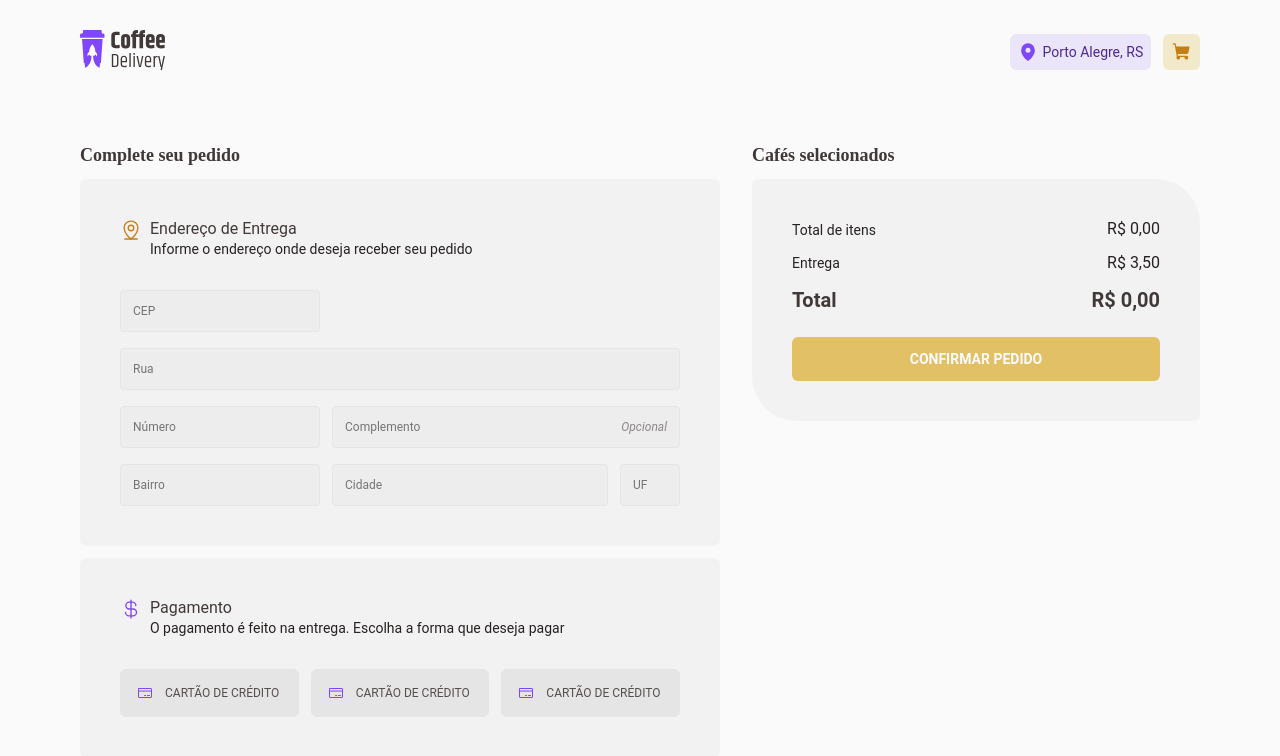
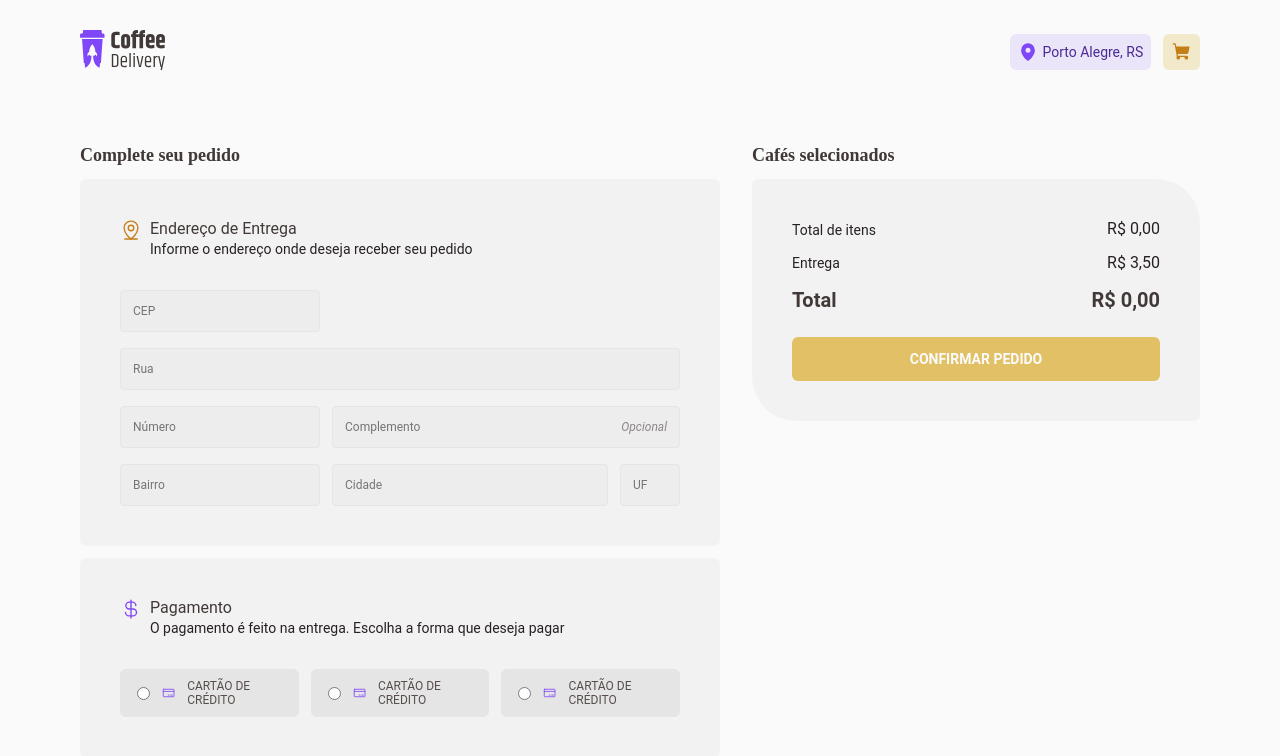
Before and after one commit to tiagoc0sta/Ignite_Coffee-Delivery, a React app in the folder coffee-delivery/: page /completeOrder in a window 1280 px wide. Shown: the top 756 px of the page. Built offline with nearby package versions, Linux system fonts and the light colour scheme; the HTML template or start-up script is replaced by a standard one.

Commit message:
add payment method input details

```diff
--- a/coffee-delivery/src/components/Input/index.tsx
+++ b/coffee-delivery/src/components/Input/index.tsx
@@ -13,7 +13,7 @@ export const Input = forwardRef<HTMLInputElement, InputProps>(
   ({error, rightText, className,...props}, ref) => {
     return(
       <InputWrapper className={className}>
-        <InputStyleContainer>
+        <InputStyleContainer hasError={!!error}>
           <InputStyled {...props} ref={ref}/>
           {rightText && <RigthText>{rightText}</RigthText>}
         </InputStyleContainer>
--- a/coffee-delivery/src/components/Input/styles.ts
+++ b/coffee-delivery/src/components/Input/styles.ts
@@ -1,4 +1,4 @@
-import styled from "styled-components";
+import styled, { css } from "styled-components";
 
 export const InputWrapper = styled.div `
   display: flex;
@@ -11,7 +11,11 @@ export const InputWrapper = styled.div `
   }
 `;
 
-export const InputStyleContainer = styled.div`
+interface InputStyleContainerProps{
+  hasError: boolean;
+}
+
+export const InputStyleContainer = styled.div<InputStyleContainerProps>`
   height: 2.625rem;
   border-radius: 4px;
   border: 1px solid ${({theme}) => theme.colors["base-button"]};
@@ -20,12 +24,17 @@ export const InputStyleContainer = styled.div`
   align-items: center;
   justify-content: space-between;
   transition: 0.4s;
+  overflow: hidden;
 
-  &:focus {
+  &:focus-within {
     border-color: ${({theme}) => theme.colors["brand-yellow-dark"]};
   }
 
-
+  ${({theme, hasError}) =>
+  hasError &&
+  css`
+    border-color: ${theme.colors["base-error"]};
+  `}
 `;
 
 export const InputStyled = styled.input `
--- a/coffee-delivery/src/pages/CompleteOrder/components/CompleteOrderForm/PaymentMethodOptions.tsx
+++ b/coffee-delivery/src/pages/CompleteOrder/components/CompleteOrderForm/PaymentMethodOptions.tsx
@@ -1,13 +1,34 @@
+import { Bank, CreditCard, Money } from "phosphor-react";
 import { PaymentMethodInput } from "../PaymentMethodInput";
 import { PaymentMethodOptionsContainer } from "./styles";
+
+export const paymentMethods = {
+  credit: {
+    label: "Cartão de Crédito",
+    icon: <CreditCard size={16}/>
+  },
+  debit: {
+    label: "Cartão de Débito",
+    icon: <Bank size={16}/>
+  },
+  money: {
+    label: "Dinheiro",
+    icon: <Money size={16}/>
+  },
+}
 
 export function PaymentMethodOptions(){
   return (
     <PaymentMethodOptionsContainer>
-      <PaymentMethodInput/>
-      <PaymentMethodInput/>
-      <PaymentMethodInput/>
-
+      {Object.entries(paymentMethods).map(([key, {label, icon }]) =>(
+        <PaymentMethodInput
+          key={label}
+          id={key}
+          icon={icon}
+          label={label}
+          value={key}
+          />
+      ))}
     </PaymentMethodOptionsContainer>
   )
 }
--- a/coffee-delivery/src/pages/CompleteOrder/components/PaymentMethodInput/index.tsx
+++ b/coffee-delivery/src/pages/CompleteOrder/components/PaymentMethodInput/index.tsx
@@ -1,9 +1,16 @@
 import { CreditCard } from "phosphor-react";
+import { InputHTMLAttributes, ReactNode } from "react";
 import { PaymentMethodContainer } from "./styles";
 
-export function PaymentMethodInput(){
+type PaymentMethodInputProps = InputHTMLAttributes<HTMLInputElements> & {
+  icon: ReactNode;
+  label: string;
+}
+
+export function PaymentMethodInput({id, icon, label, ...props}: PaymentMethodInputProps) {
   return(
     <PaymentMethodContainer>
+      <input id={id} type="radio" {...props} name="paymentMethods"/>
       <CreditCard size={16}/>
       Cartão de crédito
     </PaymentMethodContainer>
```
